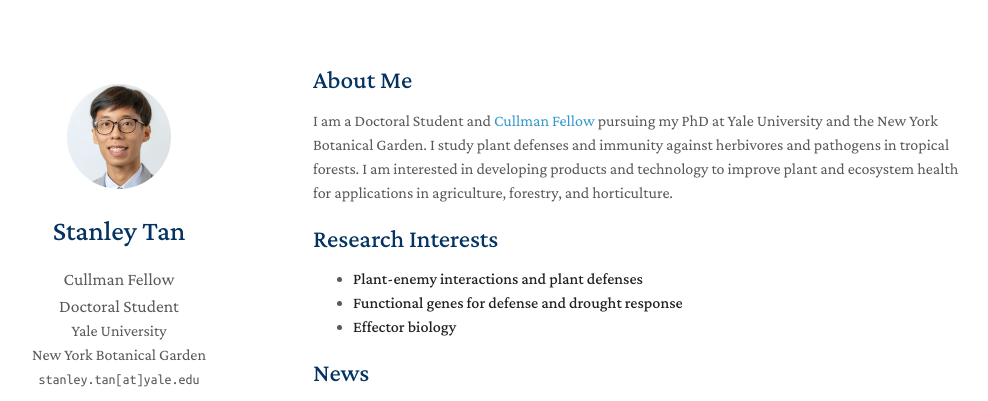
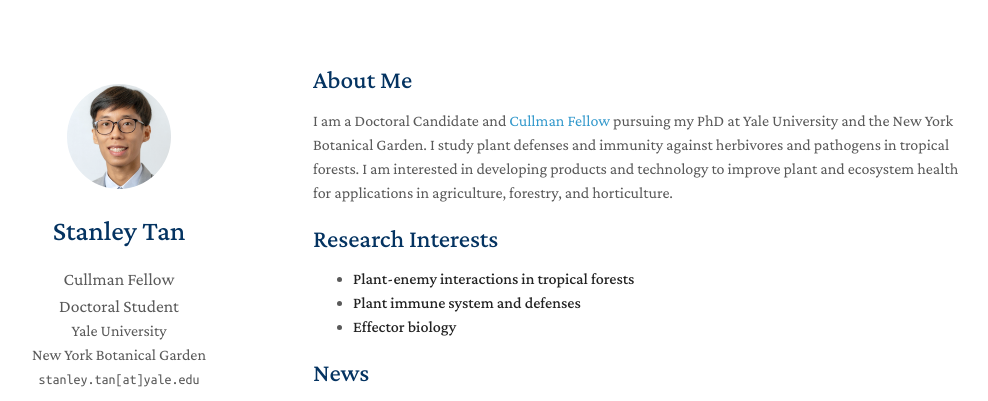
Before and after one commit to stanleytansx/stanleytansx.github.io, a Jekyll site: the page built from index.md, in a window 1280 px wide. Shown: the top 401 px of the page, without its empty margins (157-1145 px from the left). Built offline with Jekyll 4.4.1, drawn with Linux system fonts in a browser that asks for light colours; nearby versions of some CDN libraries; a style sheet for code colours, icons or effects is not loaded; our own code applies the rules of GitHub Pages for plain Markdown files.

Commit message:
Update index.md

```diff
--- a/index.md
+++ b/index.md
@@ -4,13 +4,13 @@ layout: homepage
 
 ## About Me
 
-I am a Doctoral Student and <a href="https://tri.yale.edu/fellows/cullman-joint-degree-program" target="_blank">Cullman Fellow</a> pursuing my PhD at Yale University and the New York Botanical Garden.
+I am a Doctoral Candidate and <a href="https://tri.yale.edu/fellows/cullman-joint-degree-program" target="_blank">Cullman Fellow</a> pursuing my PhD at Yale University and the New York Botanical Garden.
 I study plant defenses and immunity against herbivores and pathogens in tropical forests. I am interested in developing products and technology to improve plant and ecosystem health for applications in agriculture, forestry, and horticulture.
 
 ## Research Interests
 
-- **Plant-enemy interactions and plant defenses**
-- **Functional genes for defense and drought response**
+- **Plant-enemy interactions in tropical forests**
+- **Plant immune system and defenses**
 - **Effector biology**
 
 ## News
```
